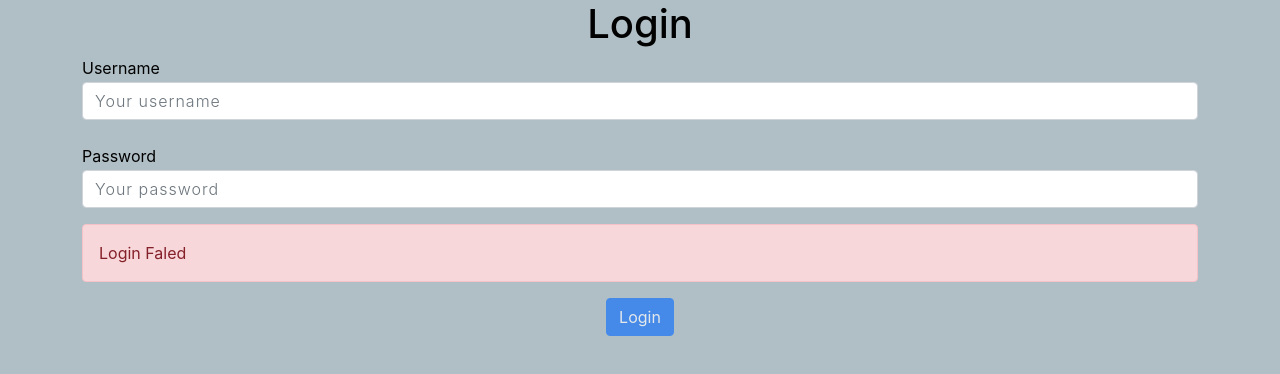
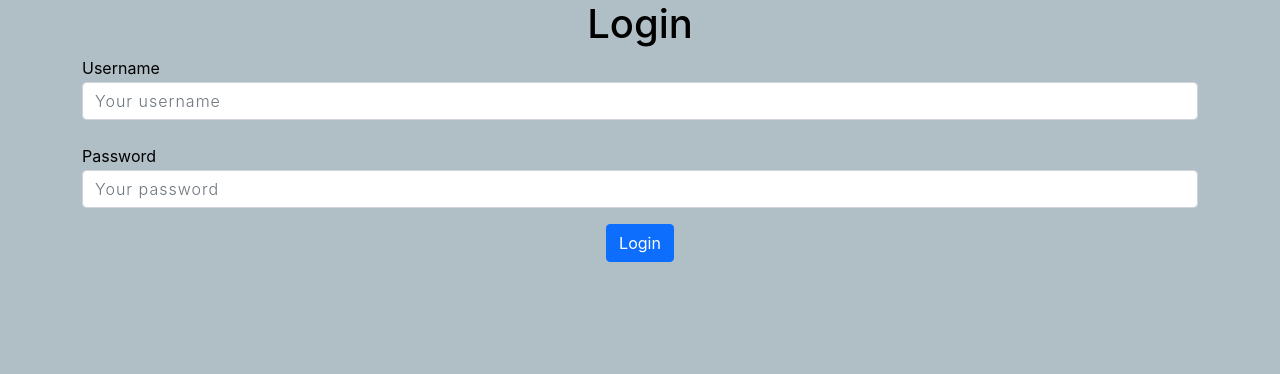
Before and after one commit to MrDiipo/SHAREWARE-A-Social-Sharing-Platform-Frontend, a React (Create React App) app: page / in a window 1280 px wide. Shown: the top 374 px of the page. Built offline with nearby package versions, Linux system fonts and the light colour scheme.

Commit message:
Progress indicator for login page

```diff
--- a/src/api/apiCalls.js
+++ b/src/api/apiCalls.js
@@ -3,3 +3,7 @@ import axios from "axios";
 export const signup = (user)=>{
     return axios.post('/api/1.0/users', user);
 }
+
+export const login = (user) => {
+    return axios.post('/api/1.0/login', { }, {auth:user});
+}
--- /dev/null
+++ b/src/components/ButtonWithProgess.jsx
@@ -0,0 +1,16 @@
+import React from 'react'
+
+export default function ButtonWithProgess(props) {
+    return (
+        <button
+         className="btn btn-primary"
+         onClick={props.onClick}
+         disabled={props.pendingApiCall}>
+         {props.pendingApiCall && (<div className="spinner-border text-light spinner-border-sm ml-10">
+         <span className="sr-only"></span>
+         </div>)
+         }
+           {props.text}
+         </button>
+    )
+}
--- a/src/index.js
+++ b/src/index.js
@@ -8,12 +8,13 @@ import * as apiCalls from './api/apiCalls';
 import LoginPage from './pages/LoginPage';
 
 const actions = {
-  postSignup : apiCalls.signup
+  // postSignup : apiCalls.signup,
+  postLogin : apiCalls.login
 }
 
 
 ReactDOM.render(
-    <LoginPage/>,
+    <LoginPage actions={actions}/>,
   document.getElementById('root')
 );
 
--- a/src/pages/LoginPage.jsx
+++ b/src/pages/LoginPage.jsx
@@ -1,4 +1,5 @@
 import React, { Component } from 'react'
+import ButtonWithProgess from '../components/ButtonWithProgess';
 import Input from '../components/Input'
 
 export class LoginPage extends Component {
@@ -8,7 +9,8 @@ export class LoginPage extends Component {
         this.state = {
                 username : undefined,
                 password: undefined,
-                apiError : 'Login Faled'
+                apiError : undefined,
+                pendingApiCall : undefined,
         }
     }
 
@@ -33,12 +35,15 @@ export class LoginPage extends Component {
             username : this.state.username,
             password : this.state.password
         }
-        this.props.actions.postLogin(body)
-        .catch(
+        this.setState({pendingApiCall : true});
+        this.props.actions.postLogin(body).then(response => {
+            this.setState({pendingApiCall : false})
+        }).catch(
             error => {
                 if(error.response){
                     this.setState({
-                        apiError : error.response.data.message
+                        apiError : error.response.data.message,
+                        pendingApiCall : false,
                     })
                 }
             }
@@ -84,14 +89,13 @@ export class LoginPage extends Component {
                 }
 
                     <div className="text-center">
-                        <button
-                            disabled={disableSubmit}
-                            className="btn btn-primary"
-                            onClick={this.onClickLogin} >
-                                Login
-                        </button>
+                        <ButtonWithProgess
+                            onClick={this.onClickLogin}
+                            disabled={disableSubmit || this.state.pendingApiCall}
+                            text="Login"
+                            pendingApiCall={this.state.pendingApiCall}
+                        />
                      </div>
-
             </div>
         )
     }
--- a/src/pages/UserSignupPage.jsx
+++ b/src/pages/UserSignupPage.jsx
@@ -1,6 +1,7 @@
 import React, { Component } from 'react'
 import Input from '../components/Input';
 import "./userSignUp.css"
+import ButtonWithProgess from '../components/ButtonWithProgess';
 
 export class UserSignupPage extends Component {
 
@@ -136,16 +137,12 @@ export class UserSignupPage extends Component {
                       />
                 </div>
                 <div className="text-center">
-                    <button
-                     className="btn btn-primary"
-                     onClick={this.onClickSignUp}
-                     disabled={this.state.pendingApiCall || !this.state.passwordRepeatConfirmed}>
-                     {this.state.pendingApiCall && (<div className="spinner-border text-light spinner-border-sm ml-10">
-                     <span className="sr-only"></span>
-                     </div>)
-                     }
-                      Sign Up
-                     </button>
+                    <ButtonWithProgess
+                        onClick={this.onClickSignUp}
+                        disabled={this.state.pendingApiCall || !this.state.passwordRepeatConfirmed}
+                        pendingApiCall={this.state.pendingApiCall}
+                        text="Sign Up"
+                    />
                 </div>
             </div>
         )
```
